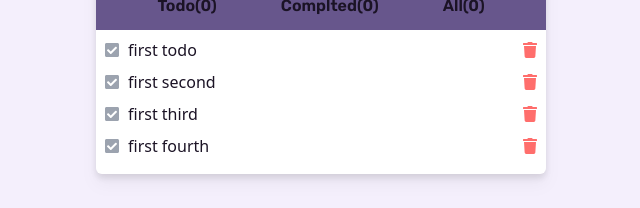
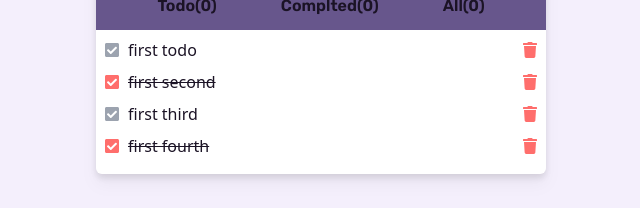
Before and after one commit to schndra/my-todo-app, a React (Create React App) app in the folder client/: page /all in a window 1280 px wide. Shown: the part 180-388 px from the top of the page, without its empty margins (319-959 px from the left). Built offline with nearby package versions, Linux system fonts and the light colour scheme.

Commit message:
added strike through and checkbox feature

```diff
--- a/client/src/components/TodoItem.js
+++ b/client/src/components/TodoItem.js
@@ -1,19 +1,33 @@
 import React from "react";
 import { FaTrash } from "react-icons/fa";
 import { FaCheckSquare } from "react-icons/fa";
+import { useOutletContext } from "react-router-dom";
 
 const TodoItem = (props) => {
-  const { id, title } = props;
+  const { id, title, completed } = props;
+  const {} = useOutletContext();
 
   return (
     <>
       <li className="list-none flex items-center mt-2 px-2">
         <button type="button" className="mr-2">
           {/* if completed true make the check box text-primary */}
-          <FaCheckSquare className="text-gray-400 hover:animate-pulse hover:scale-125" />
+          <FaCheckSquare
+            className={`${
+              !completed
+                ? `text-gray-400 hover:animate-pulse hover:scale-125`
+                : `text-primary hover:animate-pulse hover:scale-125`
+            }`}
+          />
         </button>
         <div className="flex w-vw justify-between ">
-          <p className="text-cardPara">{title}</p>
+          <p
+            className={`${
+              !completed ? "text-cardPara" : `text-cardPara line-through`
+            }`}
+          >
+            {title}
+          </p>
           <button type="button">
             <FaTrash className="text-primary hover:animate-bounce" />
           </button>
```
